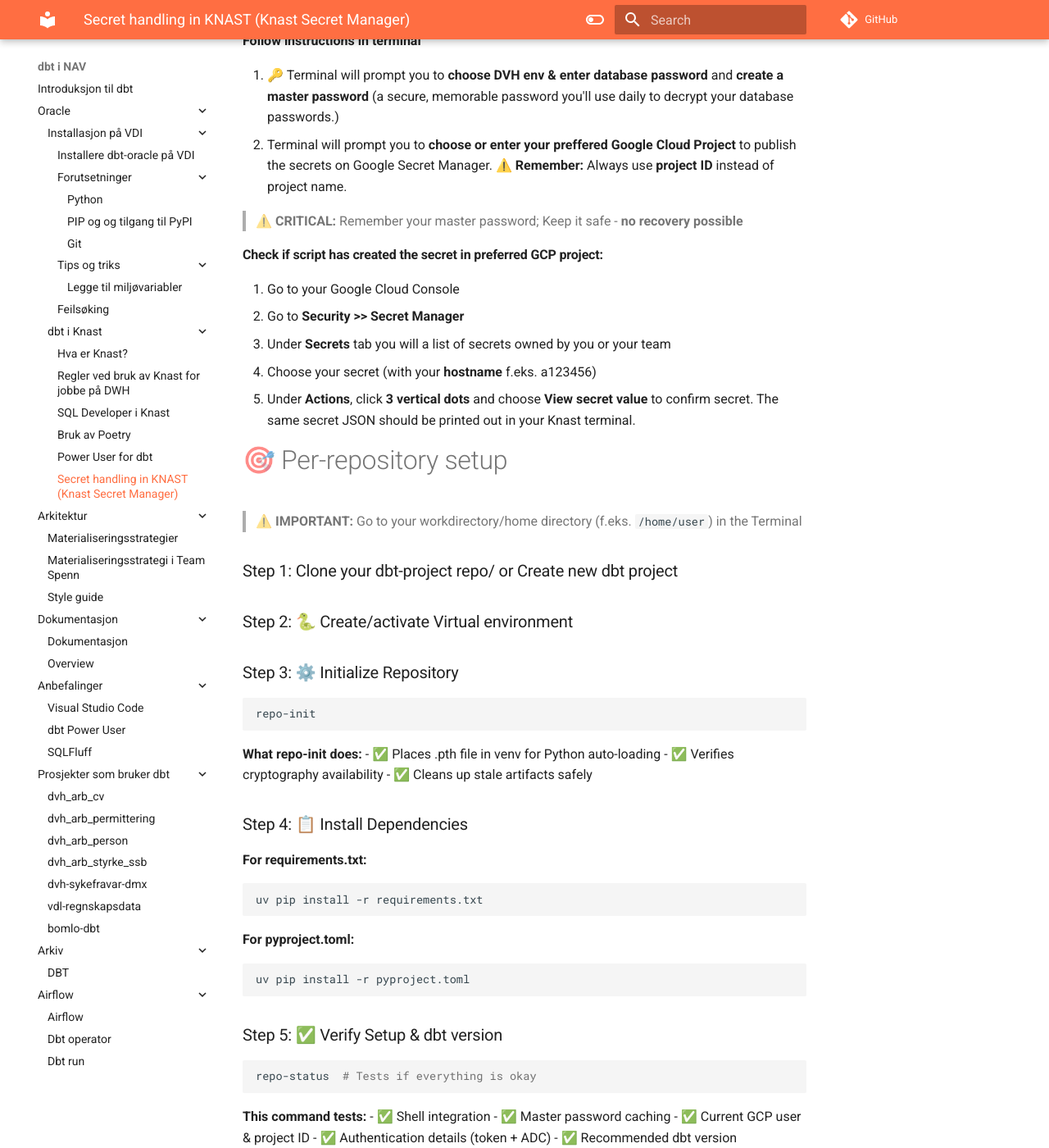
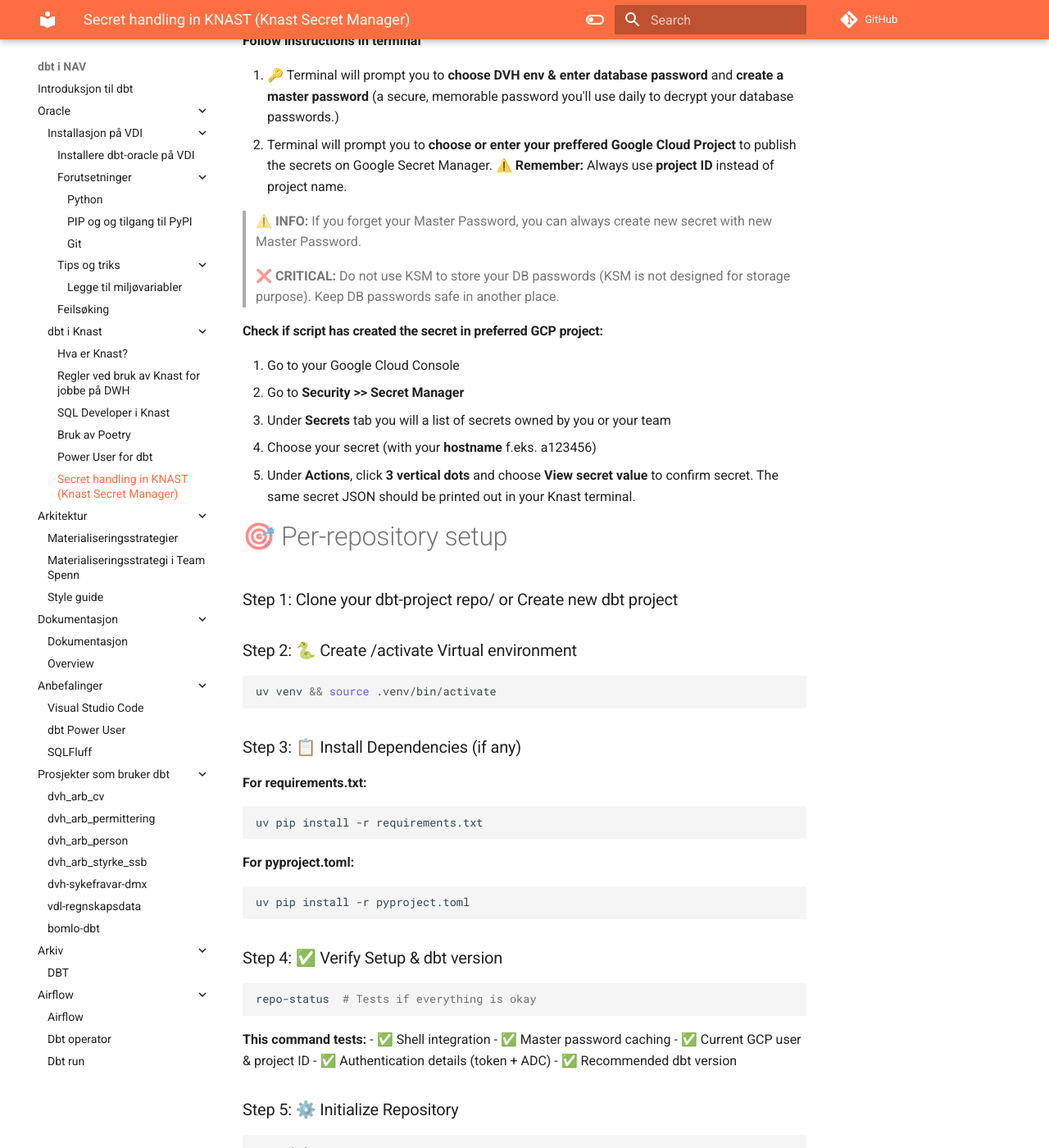
Before and after one commit to navikt/dbt-i-nav, an MkDocs documentation site: the page built from docs/dbt i Knast/KSM-brukerguide.md, in a window 1280 px wide and 1400 px high, scrolled down 1275 px. Shown: the whole window at 82% size. Built offline with MkDocs 1.6.1 and Material for MkDocs 9.7.7, drawn with Linux system fonts in a browser that asks for light colours; comment, search, counter and statistics services are not loaded; some of the changed text lies outside the part shown.

Commit message:
Updating KSM-brukerguide as per users feedback.

````diff
--- a/docs/dbt i Knast/KSM-brukerguide.md
+++ b/docs/dbt i Knast/KSM-brukerguide.md
@@ -24,7 +24,7 @@
 gcloud config set project <your-project-id>
 ```
 
-### Step 2: 🔒 Enter & encrypt database(DVH) passwords
+### Step 2: 🔒 Enter & Encrypt Database(DVH) Passwords
 
 #### Encrypt Secrets
 ```bash
@@ -38,7 +38,9 @@
 1. 🔑 Terminal will prompt you to **choose DVH env & enter database password** and **create a master password** (a secure, memorable password you'll use daily to decrypt your database passwords.)
 2. Terminal will prompt you to **choose or enter your preffered Google Cloud Project** to publish the secrets on Google Secret Manager. ⚠️ **Remember:** Always use **project ID** instead of project name.
 
-> ⚠️ **CRITICAL:** Remember your master password; Keep it safe - **no recovery possible**
+> ⚠️ **INFO:** If you forget your Master Password, you can always create new secret with new Master Password.
+
+> ❌ **CRITICAL:** Do not use KSM to store your DB passwords (KSM is not designed for storage purpose). Keep DB passwords safe in another place.
 
 #### Check if script has created the secret in preferred GCP project:
 1. Go to your Google Cloud Console
@@ -49,22 +51,15 @@
 
 
 # 🎯 Per-repository setup
-> **⚠️ IMPORTANT:** Go to your workdirectory/home directory (f.eks. `/home/user`) in the Terminal
 
 ### Step 1: Clone your dbt-project repo/ or Create new dbt project
 
-### Step 2: 🐍 Create/activate Virtual environment
+### Step 2: 🐍 Create /activate Virtual environment
+```bash
+uv venv && source .venv/bin/activate
+```
 
-### Step 3: ⚙️ Initialize Repository
-```bash
-repo-init
-```
-**What repo-init does:**
-- ✅ Places .pth file in venv for Python auto-loading
-- ✅ Verifies cryptography availability
-- ✅ Cleans up stale artifacts safely
-
-### Step 4: 📋 Install Dependencies
+### Step 3: 📋 Install Dependencies (if any)
 
 **For requirements.txt:**
 ```bash
@@ -86,12 +82,23 @@
 - ✅ Authentication details (token + ADC)
 - ✅ Recommended dbt version
 
+### Step 5: ⚙️ Initialize Repository
+```bash
+repo-init
+```
+**What repo-init does:**
+- ✅ Places .pth file in venv for Python auto-loading
+- ✅ Verifies cryptography availability
+- ✅ Cleans up stale artifacts safely
+
 ***
 # ☀️ Daily Routine (Every Workstation Start or as needed)
 > **🔄 Quick Start:** Run these commands at the beginning of each session within your repo
 
-### Step 1: 🔐 Activate virtual environment
-
+### Step 1: 🔐 Activate virtual environment (go to your dbt project directory in terminal)
+```bash
+source .venv/bin/activate
+```
 
 ### Step 2: 🔐 Authenticate with GCP
 ```bash
@@ -114,4 +121,9 @@
 - ✅ Authentication details (token + ADC)
 - ✅ Recommended dbt version
 
+## Get help about KSM in terminal, run:
+```bash
+KSM-help
+```
+
 # 🎉 You are all set to work on your dbt project with DVH as source!
````
Also changed, not shown: other parts of docs/dbt i Knast/KSM-brukerguide.md (+2 -1 lines).
